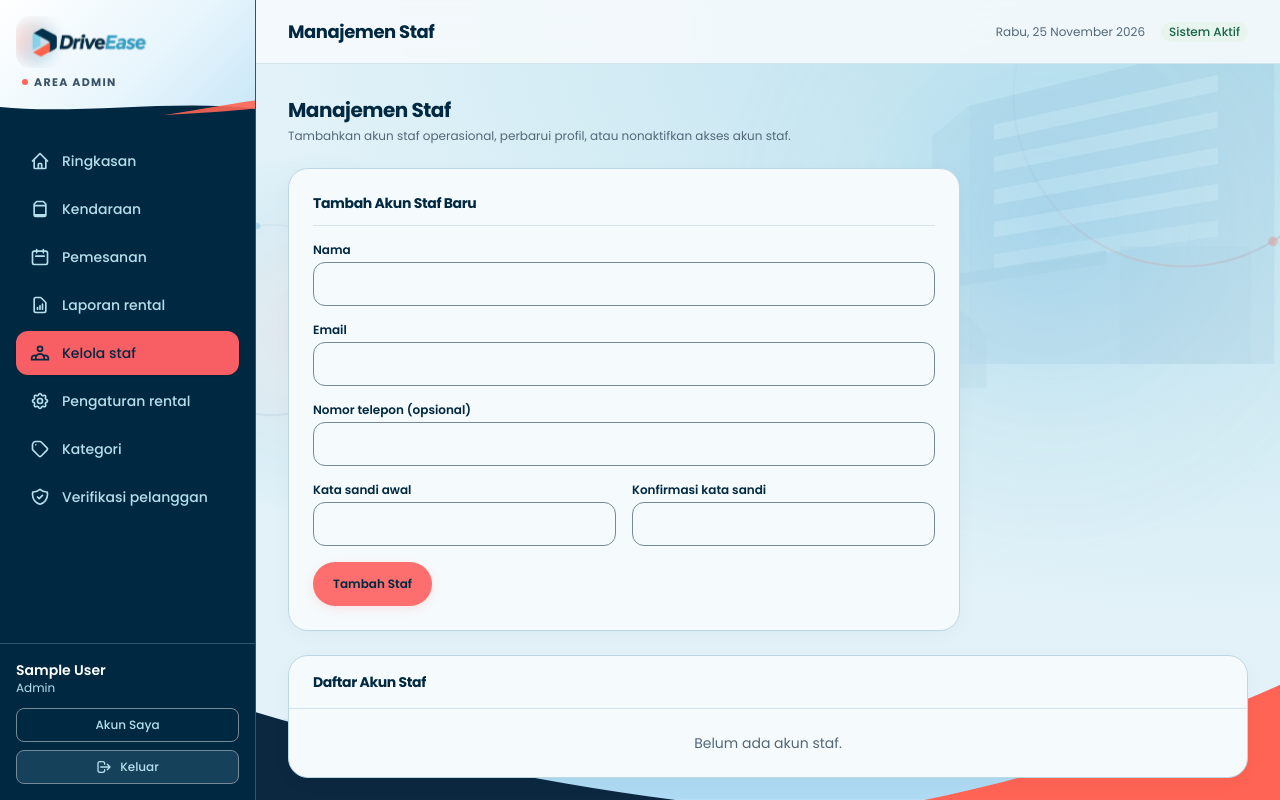
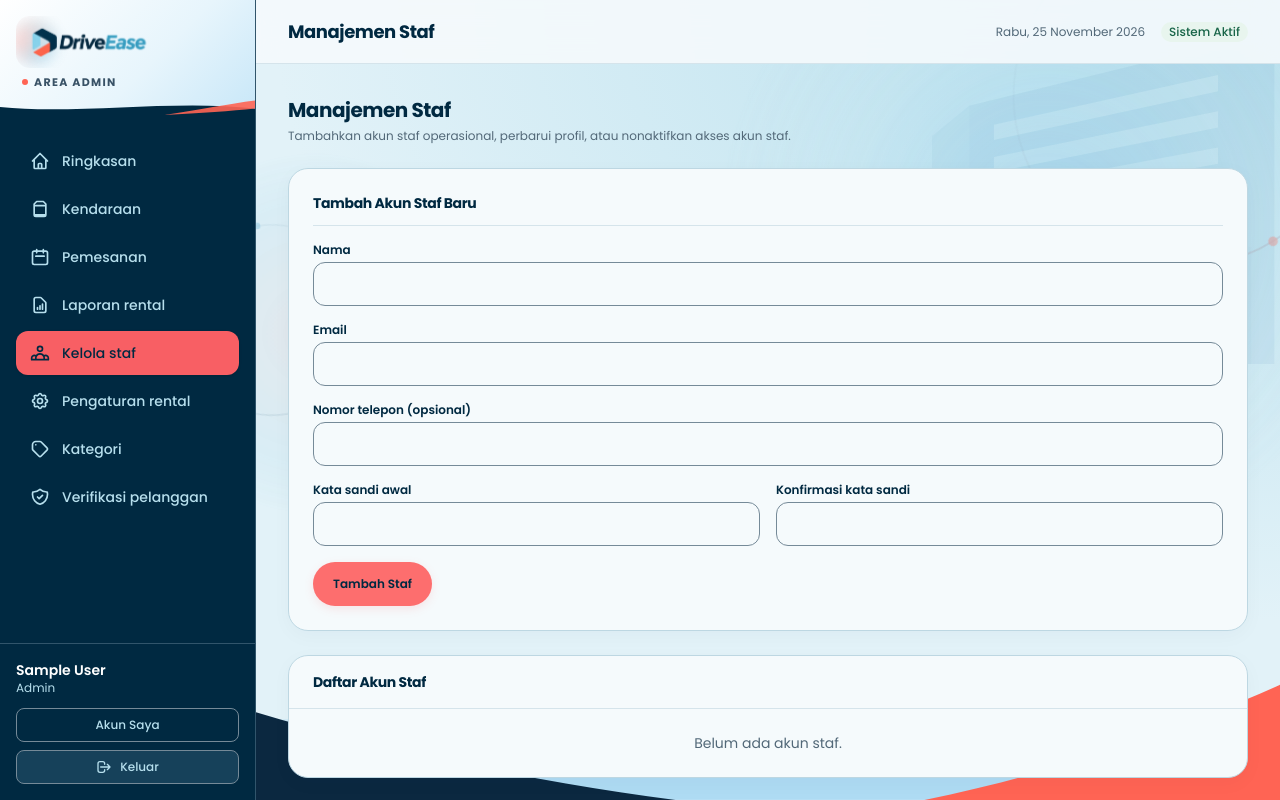
Before and after one commit to MFarisAdithya/DriveEase, a Laravel app: page /admin/staff in a window 1280 px wide. Run offline with Laravel 12, Linux system fonts and the light colour scheme; the visitor is signed in with stand-in values (Sample User, id 1); data that the repository does not hold is empty; style sheets or scripts are compiled from the project's sources.

Commit message:
fix(ui): center constrained admin page content containers

```diff
--- a/resources/views/admin/bookings/create.blade.php
+++ b/resources/views/admin/bookings/create.blade.php
@@ -4,7 +4,7 @@
 @section('page_title', 'Pemesanan Langsung Pelanggan (Walk-In)')
 
 @section('content')
-<div class="max-w-5xl space-y-6">
+<div class="mx-auto max-w-5xl space-y-6">
     <div>
         <a href="{{ route('admin.bookings.index') }}" class="text-xs font-semibold text-muted hover:text-ink">&larr; Kembali ke Daftar Pemesanan</a>
     </div>
--- a/resources/views/admin/bookings/show.blade.php
+++ b/resources/views/admin/bookings/show.blade.php
@@ -4,7 +4,7 @@
 @section('page_title', 'Detail Pemesanan ' . $rental->rental_code)
 
 @section('content')
-<div class="max-w-5xl space-y-6">
+<div class="mx-auto max-w-5xl space-y-6">
     <div class="flex flex-wrap items-center justify-between gap-3">
         <a href="{{ route('admin.bookings.index') }}" class="text-xs font-semibold text-muted hover:text-ink">&larr; Kembali ke Daftar Pemesanan</a>
         <span class="font-mono text-xs font-bold px-3 py-1 rounded-full bg-surface border border-line text-ink">{{ $rental->rental_code }}</span>
--- a/resources/views/admin/car_types/create.blade.php
+++ b/resources/views/admin/car_types/create.blade.php
@@ -4,7 +4,7 @@
 @section('page_title', 'Tambah Kategori Kendaraan')
 
 @section('content')
-<div class="max-w-2xl">
+<div class="mx-auto max-w-2xl">
     <div class="mb-6">
         <a href="{{ route('admin.car-types.index') }}" class="inline-flex items-center gap-1.5 text-xs font-semibold text-muted hover:text-ink transition-colors">
             <svg class="w-4 h-4" fill="none" stroke="currentColor" viewBox="0 0 24 24">
--- a/resources/views/admin/car_types/edit.blade.php
+++ b/resources/views/admin/car_types/edit.blade.php
@@ -4,7 +4,7 @@
 @section('page_title', 'Ubah Kategori Kendaraan')
 
 @section('content')
-<div class="max-w-2xl">
+<div class="mx-auto max-w-2xl">
     <div class="mb-6">
         <a href="{{ route('admin.car-types.index') }}" class="inline-flex items-center gap-1.5 text-xs font-semibold text-muted hover:text-ink transition-colors">
             <svg class="w-4 h-4" fill="none" stroke="currentColor" viewBox="0 0 24 24">
--- a/resources/views/admin/cars/create.blade.php
+++ b/resources/views/admin/cars/create.blade.php
@@ -4,7 +4,7 @@
 @section('page_title', 'Tambah Armada Kendaraan')
 
 @section('content')
-<div class="max-w-4xl">
+<div class="mx-auto max-w-4xl">
     <div class="mb-6">
         <a href="{{ route('admin.cars.index') }}" class="inline-flex items-center gap-1.5 text-xs font-semibold text-muted hover:text-ink transition-colors">
             <svg class="w-4 h-4" fill="none" stroke="currentColor" viewBox="0 0 24 24">
--- a/resources/views/admin/cars/edit.blade.php
+++ b/resources/views/admin/cars/edit.blade.php
@@ -4,7 +4,7 @@
 @section('page_title', 'Ubah Data Armada')
 
 @section('content')
-<div class="max-w-4xl">
+<div class="mx-auto max-w-4xl">
     <div class="mb-6 flex items-center justify-between">
         <a href="{{ route('admin.cars.index') }}" class="inline-flex items-center gap-1.5 text-xs font-semibold text-muted hover:text-ink transition-colors">
             <svg class="w-4 h-4" fill="none" stroke="currentColor" viewBox="0 0 24 24">
--- a/resources/views/admin/cars/show.blade.php
+++ b/resources/views/admin/cars/show.blade.php
@@ -4,7 +4,7 @@
 @section('page_title', 'Detail Armada Kendaraan')
 
 @section('content')
-<div class="max-w-4xl space-y-6">
+<div class="mx-auto max-w-4xl space-y-6">
     <div class="flex items-center justify-between">
         <a href="{{ route('admin.cars.index') }}" class="inline-flex items-center gap-1.5 text-xs font-semibold text-muted hover:text-ink transition-colors">
             <svg class="w-4 h-4" fill="none" stroke="currentColor" viewBox="0 0 24 24">
--- a/resources/views/admin/rental-settings.blade.php
+++ b/resources/views/admin/rental-settings.blade.php
@@ -4,7 +4,7 @@
 @section('page_title', 'Pengaturan Rental')
 
 @section('content')
-<form method="POST" action="{{ route('admin.rental-settings.update') }}" class="max-w-3xl space-y-6">
+<form method="POST" action="{{ route('admin.rental-settings.update') }}" class="mx-auto max-w-3xl space-y-6">
     @csrf
     @method('PATCH')
 
--- a/resources/views/admin/staff-fields.blade.php
+++ b/resources/views/admin/staff-fields.blade.php
@@ -6,7 +6,7 @@
     </ul>
 @endif
 {{-- isset($member) memilih route pembaruan staf atau pembuatan staf baru, dan menyisipkan @method('PATCH') hanya saat mengubah profil. --}}
-<form method="POST" action="{{ isset($member) ? route('admin.staff.update', $member) : route('admin.staff.store') }}" class="max-w-2xl space-y-4 rounded-xl border border-line bg-surface p-6 shadow-sm">
+<form method="POST" action="{{ isset($member) ? route('admin.staff.update', $member) : route('admin.staff.store') }}" class="w-full space-y-4 rounded-xl border border-line bg-surface p-6 shadow-sm">
     @csrf
     @isset($member)
         @method('PATCH')
--- a/resources/views/admin/staff-form.blade.php
+++ b/resources/views/admin/staff-form.blade.php
@@ -4,7 +4,7 @@
 @section('page_title', 'Ubah Profil Staf')
 
 @section('content')
-<div class="max-w-3xl space-y-4">
+<div class="mx-auto max-w-2xl space-y-4">
     <a class="inline-flex items-center gap-1.5 text-xs font-semibold text-muted hover:text-ink underline" href="{{ route('admin.staff.index') }}">&larr; Kembali ke daftar staf</a>
     <h2 class="text-xl font-bold text-ink">Ubah Profil Staf</h2>
     @include('admin.staff-fields')
--- a/resources/views/admin/staff.blade.php
+++ b/resources/views/admin/staff.blade.php
@@ -4,7 +4,7 @@
 @section('page_title', 'Manajemen Staf')
 
 @section('content')
-<div class="max-w-5xl space-y-6">
+<div class="mx-auto max-w-5xl space-y-6">
     <div>
         <h2 class="text-xl font-bold text-ink">Manajemen Staf</h2>
         <p class="mt-1 text-xs text-muted">Tambahkan akun staf operasional, perbarui profil, atau nonaktifkan akses akun staf.</p>
--- a/resources/views/admin/verifications/show.blade.php
+++ b/resources/views/admin/verifications/show.blade.php
@@ -4,7 +4,7 @@
 @section('page_title', 'Tinjau Dokumen Identitas Pelanggan')
 
 @section('content')
-<div class="max-w-5xl space-y-6">
+<div class="mx-auto max-w-5xl space-y-6">
     <!-- Back Link & Header -->
     <div class="flex flex-col sm:flex-row sm:items-center justify-between gap-4">
         <div>
```
